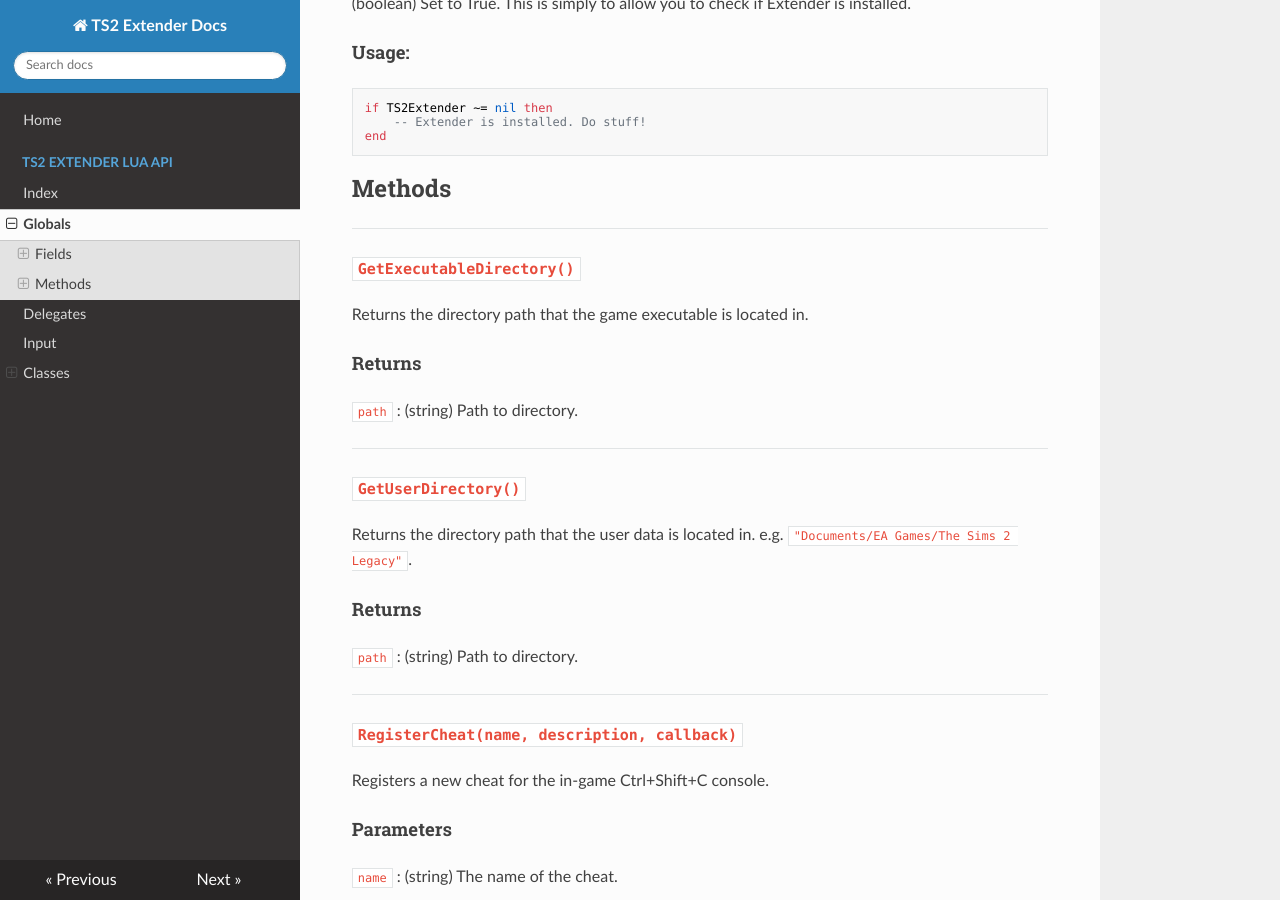
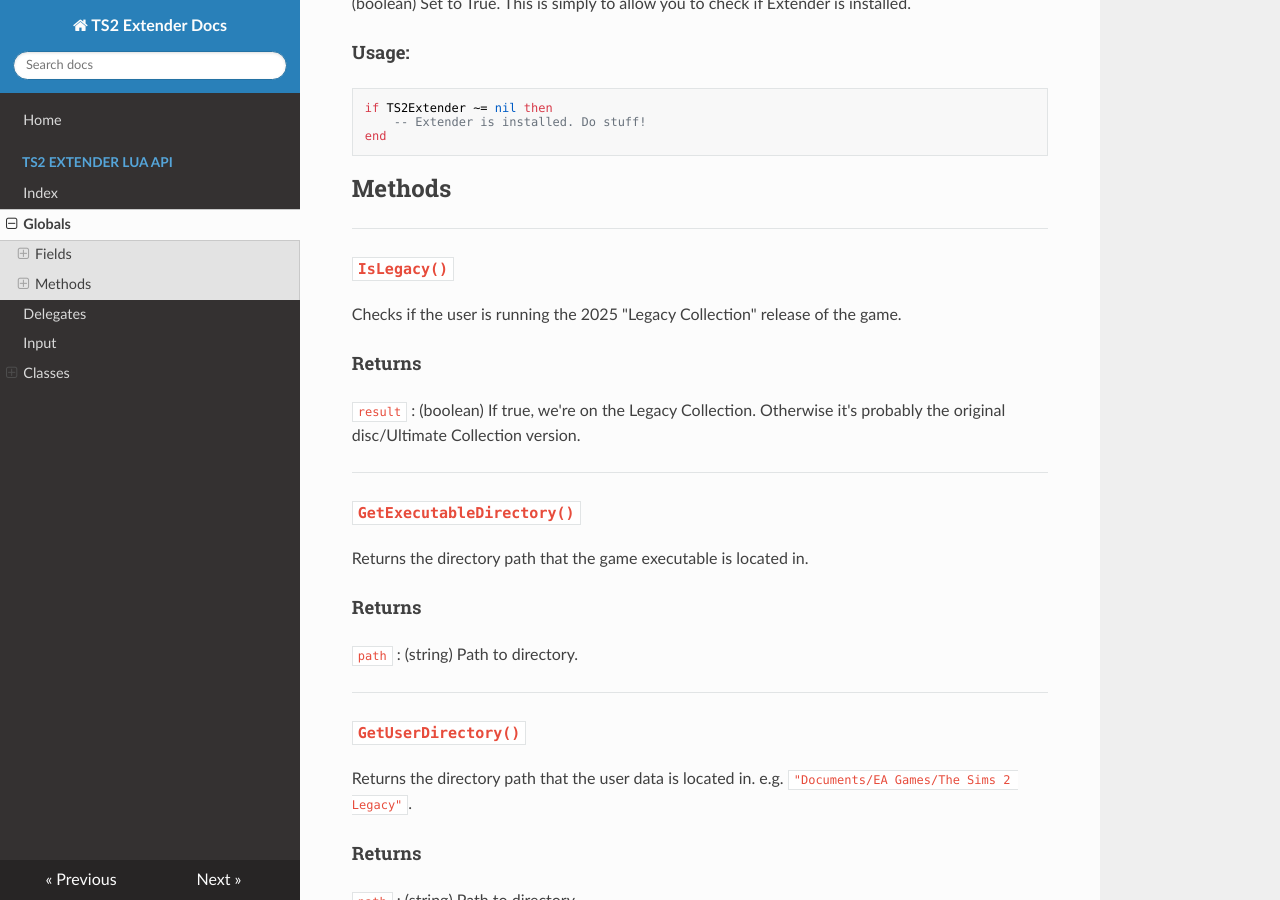
Before and after one commit to LazyDuchess/TS2-Extender-Docs, an MkDocs documentation site: the page built from docs/extenderapi/Globals.md, in a window 1280 px wide and 900 px high, scrolled down 347 px. Built offline with MkDocs 1.6.1, drawn with Linux system fonts in a browser that asks for light colours; nearby versions of some CDN libraries.

Commit message:
Update Globals.md

````diff
--- a/docs/extenderapi/Globals.md
+++ b/docs/extenderapi/Globals.md
@@ -17,6 +17,16 @@
 ```
 
 ## Methods
+
+---
+
+### `IsLegacy()`
+Checks if the user is running the 2025 "Legacy Collection" release of the game.
+
+#### Returns
+
+`result`
+: (boolean) If true, we're on the Legacy Collection. Otherwise it's probably the original disc/Ultimate Collection version.
 
 ---
 
````
